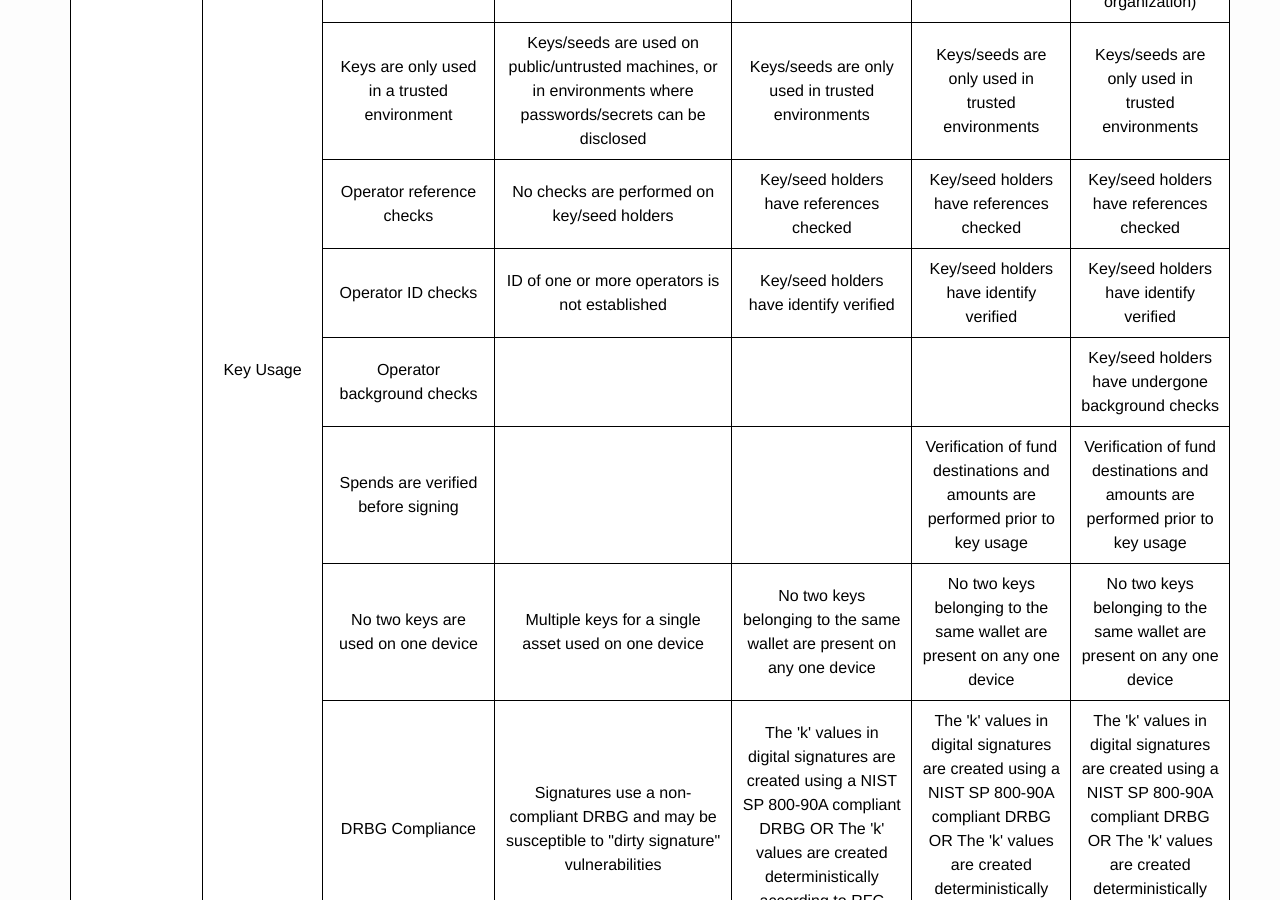
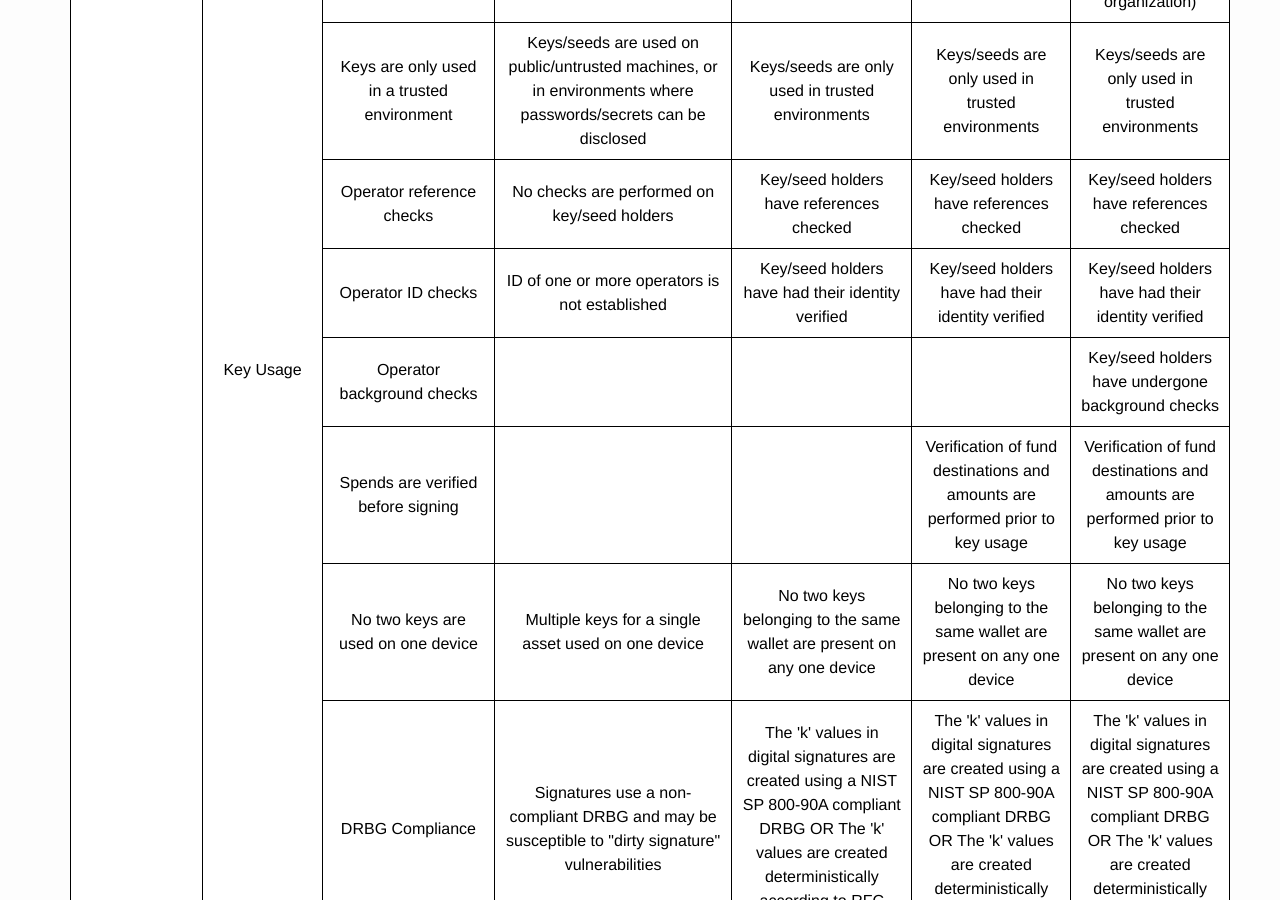
Before and after one commit to CryptoConsortium/CCSS, a Jekyll site: the page built from 2_matrix.html, in a window 1280 px wide and 900 px high, scrolled down 3127 px. Built offline with Jekyll 4.4.1, drawn with Linux system fonts in a browser that asks for light colours.

Commit message:
Fixed spelling/grammar
Changed "have **identify** verified" to "have had their **identity** verified"

```diff
--- a/_data/aspects/104-KeyUsage.yml
+++ b/_data/aspects/104-KeyUsage.yml
@@ -59,9 +59,9 @@ components:
     id: 1.4.4
     title_short: Operator ID checks
     uncertified: ID of one or more operators is not established
-    level_one: Key/seed holders have identify verified
-    level_two: Key/seed holders have identify verified
-    level_three: Key/seed holders have identify verified
+    level_one: Key/seed holders have had their identity verified
+    level_two: Key/seed holders have had their identity verified
+    level_three: Key/seed holders have had their identity verified
   - component: &010405
     id: 1.4.5
     title_short: Operator background checks
```
